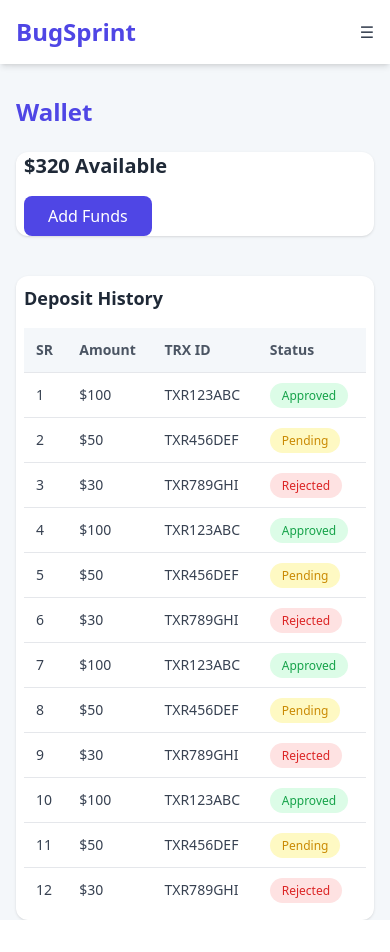
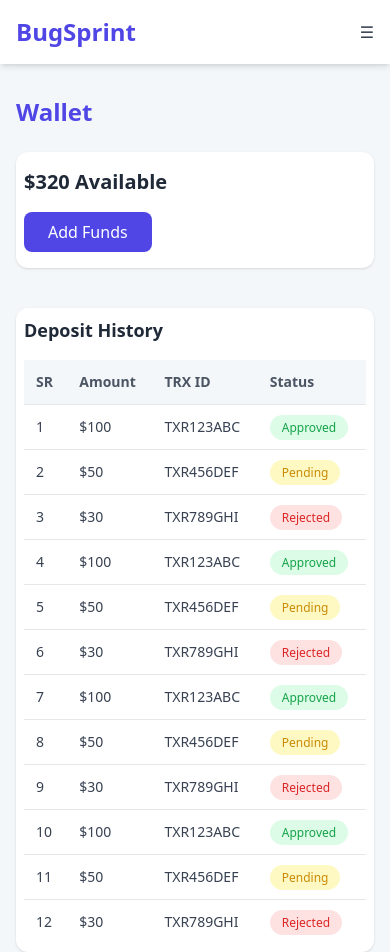
Before and after one commit to mustansar77/bugsprint, a Next.js app: page /dashboard/buyer/wallet in a window 390 px wide. Before the commit the page ends 920 px from the top, so only its background shows below. Built offline with nearby package versions, Linux system fonts and the light colour scheme.

Commit message:
fixing wallet add fund card

```diff
--- a/src/app/dashboard/buyer/wallet/page.jsx
+++ b/src/app/dashboard/buyer/wallet/page.jsx
@@ -45,7 +45,7 @@ export default function Wallet() {
       <h1 className="text-2xl font-bold text-[#4F46E5] mb-6">Wallet</h1>
 
       {/* Wallet Card */}
-      <div className="bg-white px-2 md:p-6 rounded-xl shadow max-w-lg mb-10">
+      <div className="bg-white px-2 py-4 md:p-6 rounded-xl shadow max-w-lg mb-10">
         <p className="text-xl font-semibold text-gray-800">
           ${balance} Available
         </p>
```
